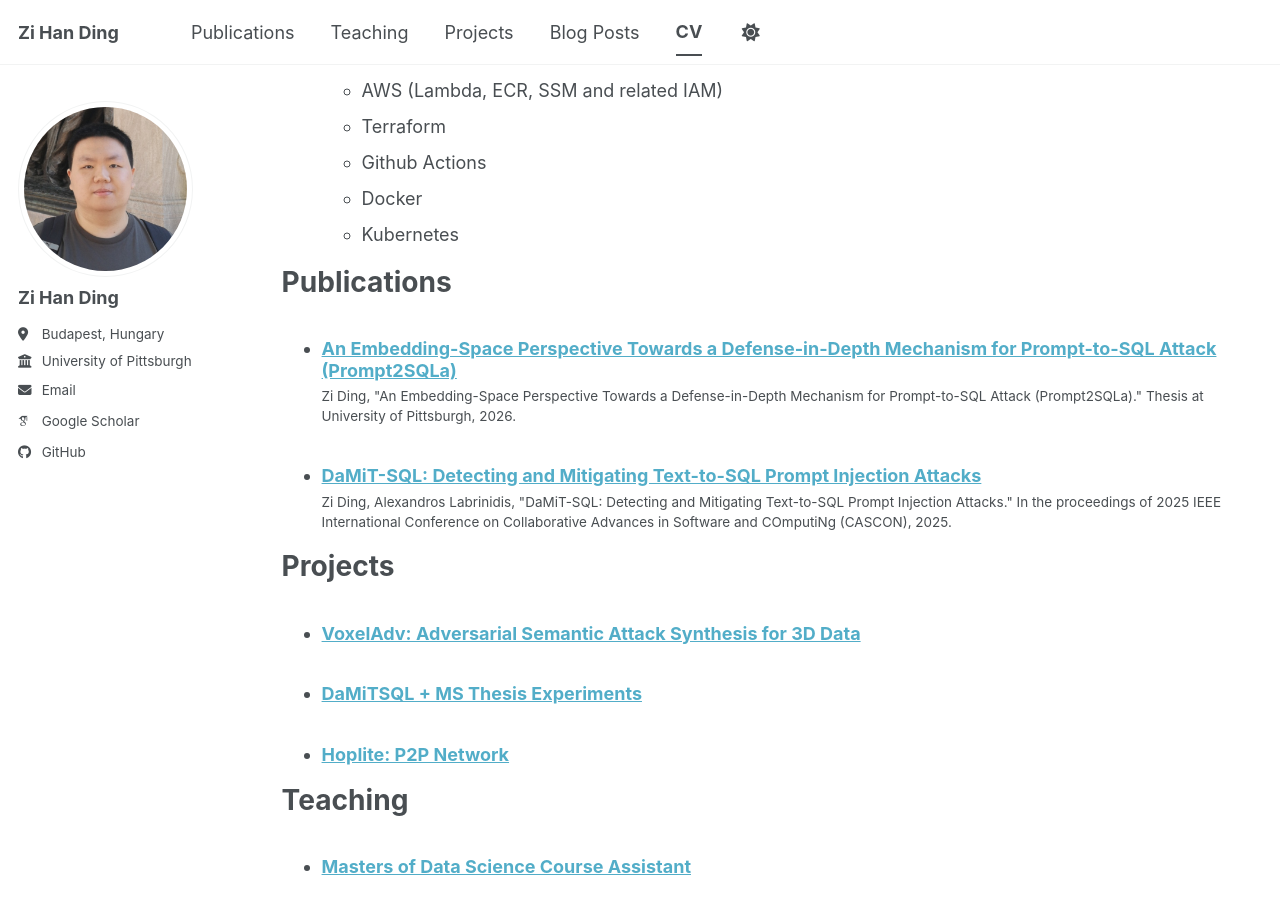
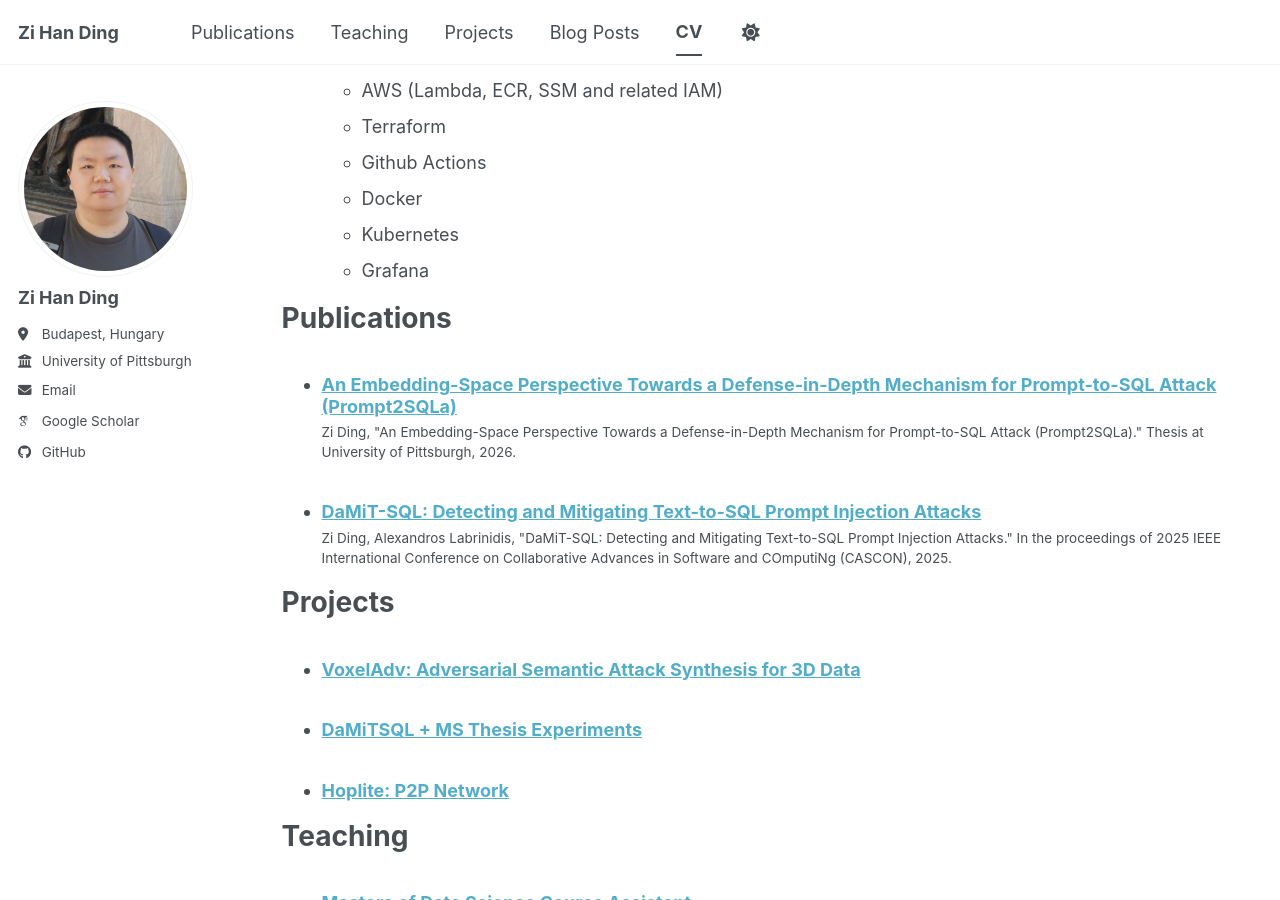
Before and after one commit to ziHanDing579/ziHanDing579.github.io, a Jekyll site: the page built from _pages/cv.md, in a window 1280 px wide and 900 px high, scrolled down 1644 px. Built offline with Jekyll 4.4.1, drawn with Linux system fonts in a browser that asks for light colours; some web fonts are replaced; a script bundle is joined from its source files by our own code; library files that are not in the unit come from our copies.

Commit message:
added grafana item to cv

```diff
--- a/_pages/cv.md
+++ b/_pages/cv.md
@@ -62,6 +62,7 @@ Skills
   * Github Actions
   * Docker
   * Kubernetes
+  * Grafana
 
 Publications
 ======
```
